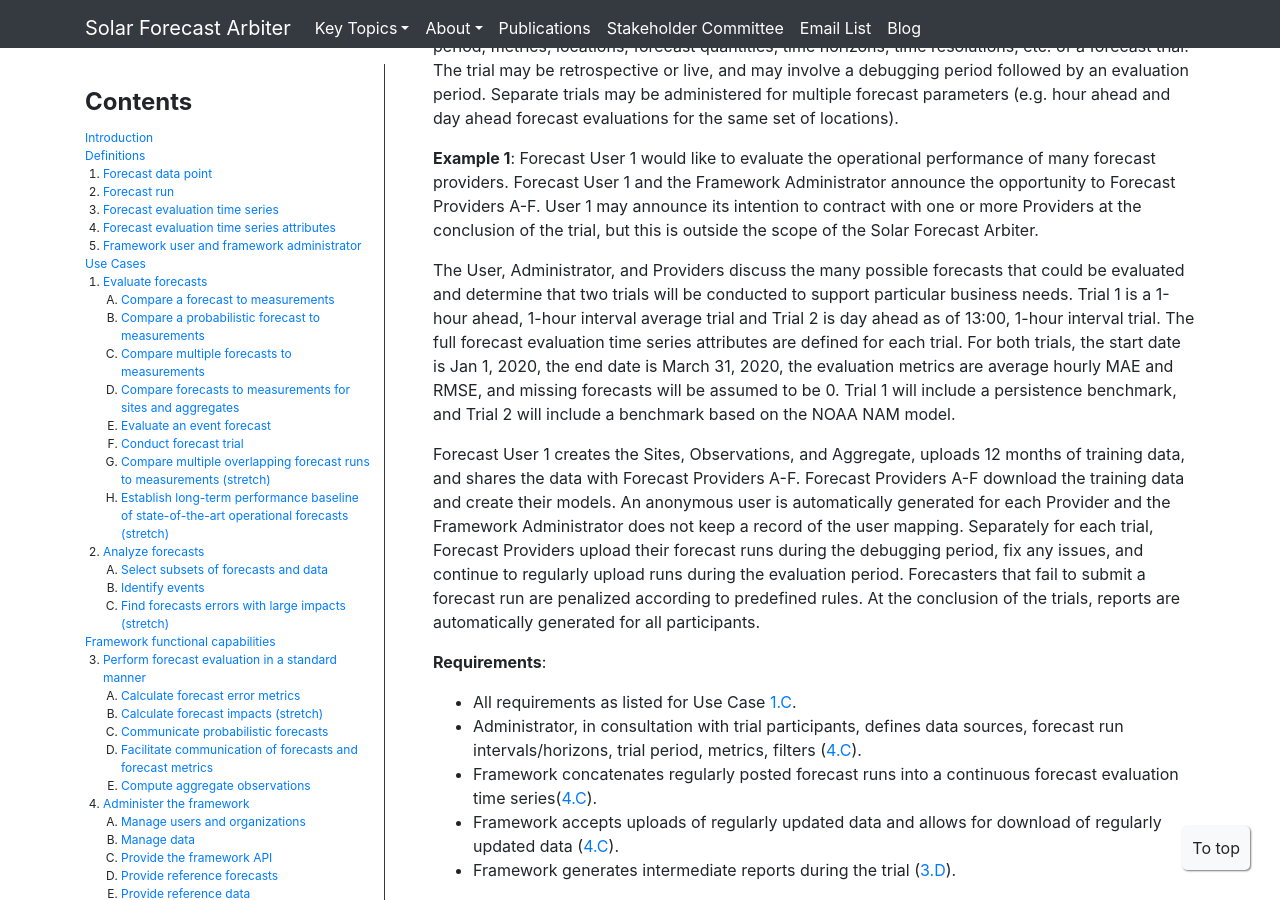
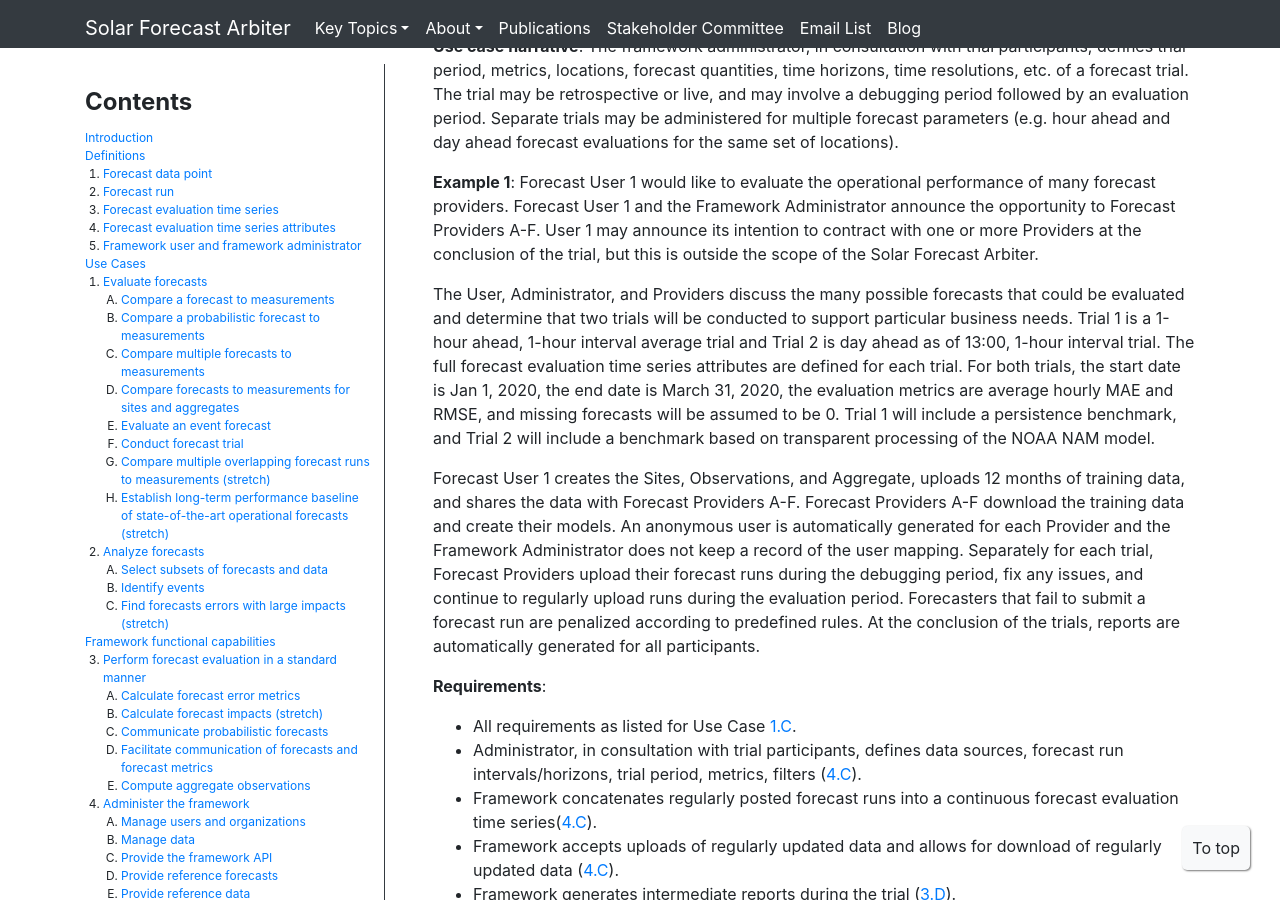
Before and after one commit to SolarArbiter/SolarArbiter.github.io, a Jekyll site: the page built from usecases.md, in a window 1280 px wide and 900 px high, scrolled down 9006 px. Built offline with Jekyll 4.4.1, drawn with Linux system fonts in a browser that asks for light colours; comment, search, counter and statistics services are not loaded; our own code applies the rules of GitHub Pages for plain Markdown files; some of the changed text lies outside the part shown.

Commit message:
a few minor edits

```diff
--- a/usecases.md
+++ b/usecases.md
@@ -53,7 +53,7 @@
 ### Forecast data point {#forecastdatapoint}
 {: .anchor}
 
-A *forecast data point* is a single (*time*, *value*) data pair. Time can label a moment in time or an interval of time, as defined by the *interval  label*. For example, a time of 17:00 can label the 1-hour *interval length* period from 17:00 to 18:00 (*beginning* label), 16:00 to 17:00 (*ending* label) or instantaneously at 17:00 (*instantaneous* label). Value has a *value type* (e.g., mean, 95th percentile) and *variable* (e.g. power, GHI). The variable defines the unit.
+A *forecast data point* is a single (*time*, *value*) data pair. Time can label a moment in time or an interval of time, as defined by the *interval label*. For example, a time of 17:00 can label the 1-hour *interval length* period from 17:00 to 18:00 (*beginning* label), 16:00 to 17:00 (*ending* label) or instantaneously at 17:00 (*instantaneous* label). Value has a *value type* (e.g., mean, 95th percentile) and *variable* (e.g. power, GHI). The variable defines the unit.
 
 
 ### Forecast run {#forecastrun}
@@ -108,14 +108,14 @@
 
 A *forecast evaluation time series* is described by the following attributes:
 
-1.	*Issue time of day* - The time of day that a forecast run is issued, e.g. 00:30. For forecast runs issued multiple times within one day (e.g. hourly), this specifies the first issue time of day. Additional issue times are uniquely determined by the first issue time and the run length & issue frequency attribute.
-2.	*Lead time to start* - The difference between the issue time and the start of the first forecast interval, e.g. 1 hour.
-3.	*Interval length* - The length of time that each data point represents, e.g. 5 minutes, 1 hour.
-4.	*Run length / issue frequency* - The total length of a single issued forecast run, e.g. 1 hour. To enforce a continuous, non-overlapping sequence, this is equal to the forecast run issue frequency.
-5.	*Interval label* - Indicates if a time labels the beginning or the ending of an interval average, or indicates an instantaneous value, e.g. beginning, ending, instant
-6.	*Value type* - The type of the data in the forecast, e.g. mean, max, 95th percentile.
-7.	*Variable* - The variable in the forecast, e.g. power, GHI, DNI. Each variable is associated with a standard unit.
-8.	*Site* - The predefined site that the forecast is for, e.g. Power Plant X or Aggregate Y.
+1. *Issue time of day* - The time of day that a forecast run is issued, e.g. 00:30. For forecast runs issued multiple times within one day (e.g. hourly), this specifies the first issue time of day. Additional issue times are uniquely determined by the first issue time and the *run length / issue frequency* attribute.
+2. *Lead time to start* - The difference between the issue time and the start of the first forecast interval, e.g. 1 hour.
+3. *Interval length* - The length of time that each data point represents, e.g. 5 minutes, 1 hour.
+4. *Run length / issue frequency* - The total length of a single issued forecast run, e.g. 1 hour. To enforce a continuous, non-overlapping sequence, this is equal to the forecast run issue frequency.
+5. *Interval label* - Indicates if a time labels the beginning or the ending of an interval average, or indicates an instantaneous value, e.g. beginning, ending, instant
+6. *Value type* - The type of the data in the forecast, e.g. mean, max, 95th percentile.
+7. *Variable* - The variable in the forecast, e.g. power, GHI, DNI. Each variable is associated with a standard unit.
+8. *Site* - The predefined site that the forecast is for, e.g. Power Plant X or Aggregate Y.
 
 A forecast must be associated with a pre-defined site. The site, not the forecast, defines geographic location and time zone. The variable determines the content of the forecast evaluation time series.
 
@@ -127,9 +127,9 @@
 
 * Forecast User C requires intraday forecasts for 5th percentile of power for Aggregate Z specified in the America/Phoenix time zone. The forecasts are to be issued every 3 hours with 15-minute interval length and 3-hour forecast length.
 
-| Attribute	| User A | User B |	User C |
+| Attribute | User A | User B | User C |
 |-----------|:------:|:------:|:------:|
-| Issue time of day	| 00:45 | 13:00 | 00:00 |
+| Issue time of day | 00:45 | 13:00 | 00:00 |
 | Lead time to start | 75 minutes | 11 hours | 0 minutes |
 | Interval length | 5 minutes | 1 hour | 15 minutes |
 | Run length / issue freq. | 1 hour | 24 hours | 3 hours |
@@ -234,7 +234,7 @@
 
 **Example 1**: Forecast User 1 would like to evaluate the operational performance of many forecast providers. Forecast User 1 and the Framework Administrator announce the opportunity to Forecast Providers A-F. User 1 may announce its intention to contract with one or more Providers at the conclusion of the trial, but this is outside the scope of the Solar Forecast Arbiter.
 
-The User, Administrator, and Providers discuss the many possible forecasts that could be evaluated and determine that two trials will be conducted to support particular business needs. Trial 1 is a 1-hour ahead, 1-hour interval average trial and Trial 2 is day ahead as of 13:00, 1-hour interval trial. The full forecast evaluation time series attributes are defined for each trial. For both trials, the start date is Jan 1, 2020, the end date is March 31, 2020, the evaluation metrics are average hourly MAE and RMSE, and missing forecasts will be assumed to be 0. Trial 1 will include a persistence benchmark, and Trial 2 will include a benchmark based on the NOAA NAM model.
+The User, Administrator, and Providers discuss the many possible forecasts that could be evaluated and determine that two trials will be conducted to support particular business needs. Trial 1 is a 1-hour ahead, 1-hour interval average trial and Trial 2 is day ahead as of 13:00, 1-hour interval trial. The full forecast evaluation time series attributes are defined for each trial. For both trials, the start date is Jan 1, 2020, the end date is March 31, 2020, the evaluation metrics are average hourly MAE and RMSE, and missing forecasts will be assumed to be 0. Trial 1 will include a persistence benchmark, and Trial 2 will include a benchmark based on transparent processing of the NOAA NAM model.
 
 Forecast User 1 creates the Sites, Observations, and Aggregate, uploads 12 months of training data, and shares the data with Forecast Providers A-F. Forecast Providers A-F download the training data and create their models. An anonymous user is automatically generated for each Provider and the Framework Administrator does not keep a record of the user mapping. Separately for each trial, Forecast Providers upload their forecast runs during the debugging period, fix any issues, and continue to regularly upload runs during the evaluation period. Forecasters that fail to submit a forecast run are penalized according to predefined rules. At the conclusion of the trials, reports are automatically generated for all participants.
 
```
Also changed, not shown: other parts of usecases.md (+4 -4 lines).
